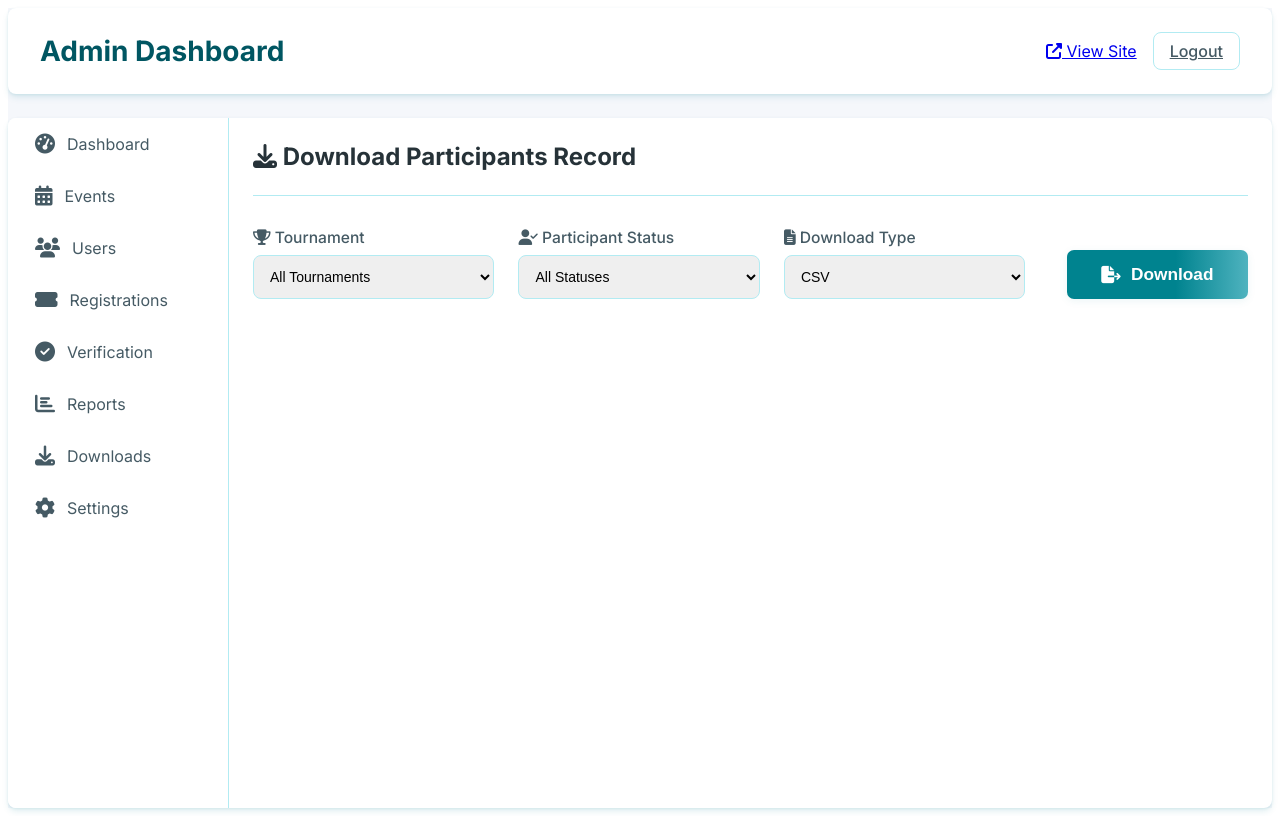
After one commit to saad1901/Event-Mangement, a Django app: template templates/admin/downloads.html in a window 1280 px wide. The commit adds this page. Run offline with Django 3.2, Linux system fonts and the light colour scheme; the template is opened without the code that fills it, so the values that code supplies are empty; some web fonts are replaced.

Commit message:
commit added download feature

```diff
--- a/app/View/admin/__init__.py
+++ b/app/View/admin/__init__.py
@@ -5,3 +5,4 @@ from .admin_user import *
 from .admin_verification import *
 from .admin_report import *
 from .admin_setting import *
+from .admin_downloads import *
--- a/eventapp/urls.py
+++ b/eventapp/urls.py
@@ -35,6 +35,8 @@ urlpatterns = [
     path('superadmin/dashboard/verification/', admin_verification, name='admin_verification'),
     path('superadmin/dashboard/settings/', admin_settings, name='admin_settings'),
     path('superadmin/dashboard/reports/', admin_reports, name='admin_reports'),
+    path('superadmin/dashboard/admin_downloads/', downloads_home, name='admin_downloads'),
+    path('superadmin/dashboard/admin_downloads/export/', export_participants_csv, name='export_participants_csv'),
     path('superadmin/dashboard/addparticipant/', addparticipant, name='addparticipant'),
     path('superadmin/dashboard/clear-registration/', clear_registration_session, name='clear_registration_session'),
     path('superadmin/dashboard/editregistration/<int:registration_id>/', edit_registration, name='edit_registration'),
--- a/templates/admin/base_admin.html
+++ b/templates/admin/base_admin.html
@@ -58,6 +58,11 @@
                         </a>
                     </li>
                     <li>
+                        <a href="{% url 'admin_downloads' %}" class="nav-item {% if active_tab == 'admin_downloads' %}active{% endif %}">
+                            <i class="fas fa-download"></i> Downloads
+                        </a>
+                    </li>
+                    <li>
                         <a href="{% url 'admin_settings' %}" class="nav-item {% if active_tab == 'settings' %}active{% endif %}">
                             <i class="fas fa-cog"></i> Settings
                         </a>
--- /dev/null
+++ b/templates/admin/downloads.html
@@ -0,0 +1,91 @@
+{% extends 'admin/base_admin.html' %}
+{% load static %}
+
+{% block title %}Downloads{% endblock %}
+
+{% block content %}
+<style>
+    .downloads-form-row {
+        display: flex;
+        gap: 1.5em;
+        align-items: flex-end;
+        flex-wrap: wrap;
+        margin-bottom: 2em;
+    }
+    .downloads-form-row .form-group {
+        flex: 1 1 180px;
+        min-width: 180px;
+        margin-bottom: 0;
+    }
+    .downloads-form .btn-download {
+        background: linear-gradient(90deg, var(--primary-color) 60%, var(--primary-light) 100%);
+        color: var(--white);
+        border: none;
+        border-radius: 7px;
+        padding: 0.8em 2em;
+        font-size: 1.08em;
+        font-weight: 600;
+        box-shadow: 0 2px 8px rgba(0,131,143,0.08);
+        transition: background 0.2s, box-shadow 0.2s;
+        margin-left: 1em;
+        display: flex;
+        align-items: center;
+        gap: 0.6em;
+    }
+    .downloads-form .btn-download:hover {
+        background: linear-gradient(90deg, var(--primary-dark) 60%, var(--primary-color) 100%);
+        box-shadow: 0 4px 16px rgba(0,131,143,0.13);
+    }
+    @media (max-width: 700px) {
+        .downloads-form-row {
+            flex-direction: column;
+            gap: 0.7em;
+            align-items: stretch;
+        }
+        .downloads-form .btn-download {
+            margin-left: 0;
+            width: 100%;
+            justify-content: center;
+        }
+    }
+</style>
+<div class="admin-tab active">
+    <div class="tab-header">
+        <h2><i class="fas fa-download"></i> Download Participants Record</h2>
+    </div>
+    <form method="post" action="{% url 'export_participants_csv' %}" class="downloads-form" style="margin-top:2em;">
+        {% csrf_token %}
+        <div class="downloads-form-row">
+            <div class="form-group">
+                <label for="tournament"><i class="fas fa-trophy"></i> Tournament</label>
+                <select id="tournament" name="tournament_id">
+                    <option value="all">All Tournaments</option>
+                    {% for t in tournaments %}
+                        <option value="{{ t.id }}">{{ t.title }}</option>
+                    {% endfor %}
+                </select>
+            </div>
+            <div class="form-group">
+                <label for="status"><i class="fas fa-user-check"></i> Participant Status</label>
+                <select id="status" name="status">
+                    <option value="all">All Statuses</option>
+                    {% for value, label in status_choices %}
+                        <option value="{{ value }}">{{ label }}</option>
+                    {% endfor %}
+                </select>
+            </div>
+            <div class="form-group">
+                <label for="download_type"><i class="fas fa-file-alt"></i> Download Type</label>
+                <select id="download_type" name="download_type">
+                    <option value="csv">CSV</option>
+                    <option value="excel">Excel</option>
+                    <option value="pdf">PDF</option>
+                </select>
+            </div>
+            <button type="submit" class="btn-download">
+                <i class="fas fa-file-export"></i> Download
+            </button>
+        </div>
+    </form>
+</div>
+{% endblock %}
```
Also changed, not shown: app/View/admin/admin_downloads.py (added, +118 -0 lines).
